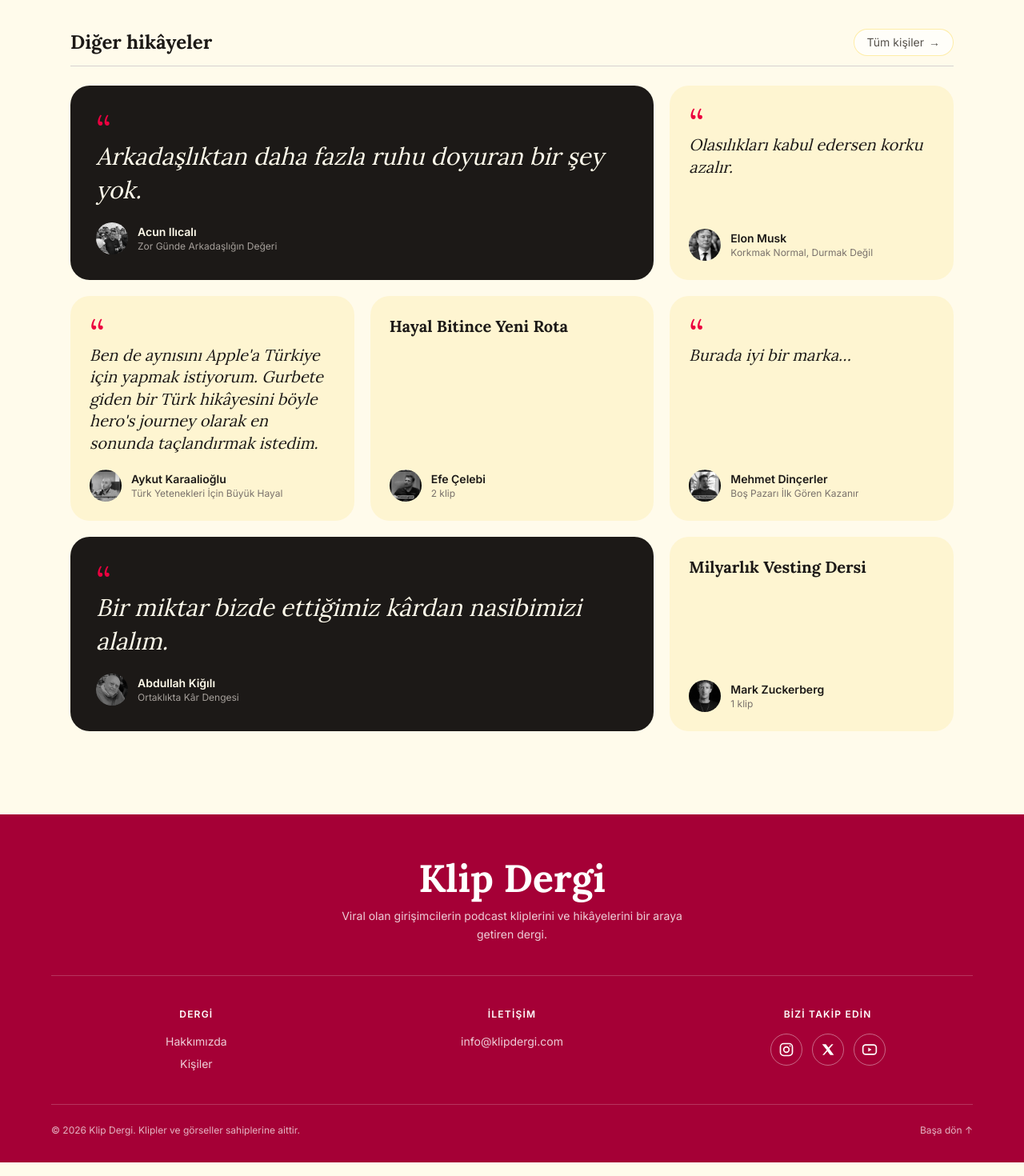
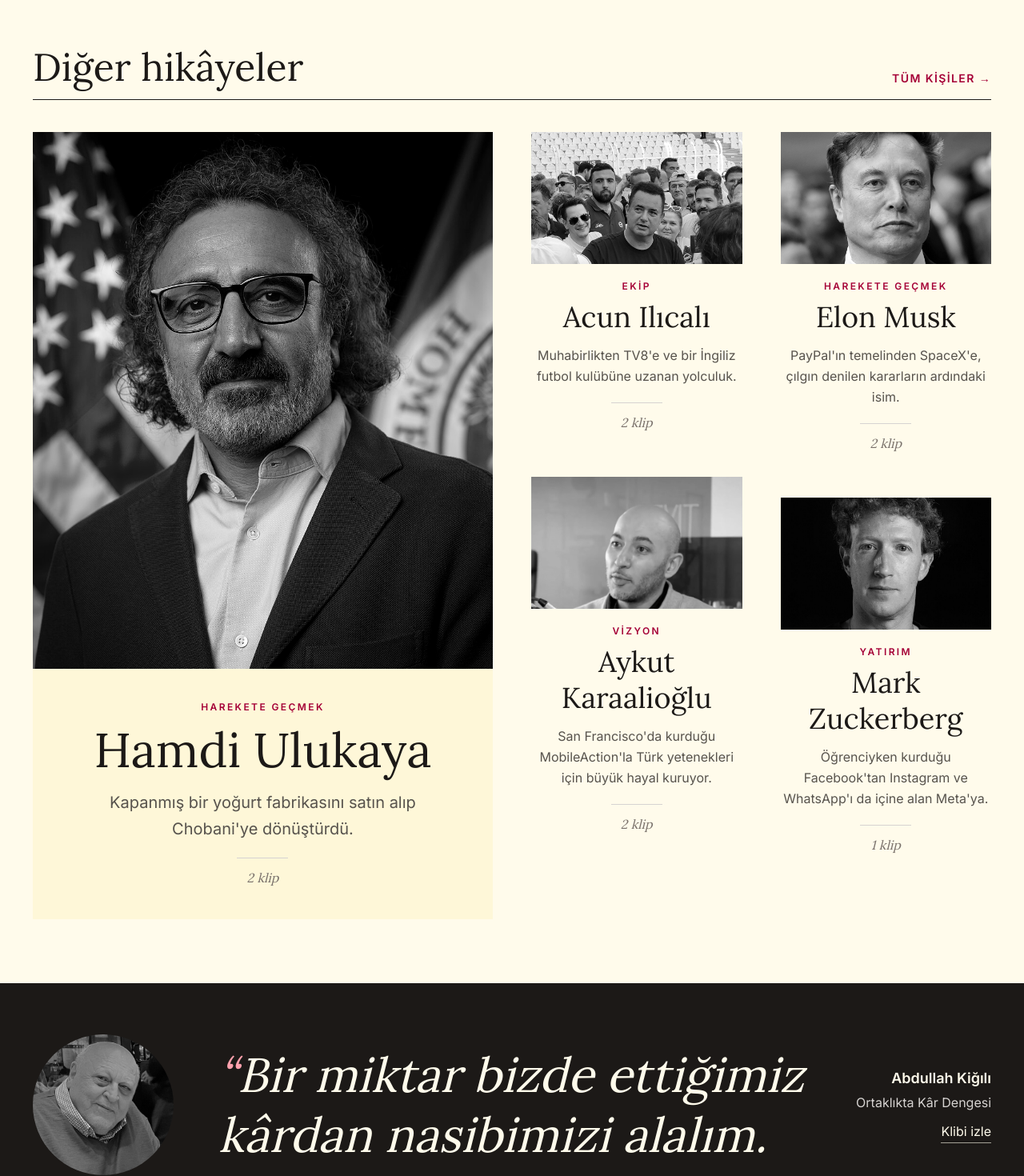
Before and after one commit to symkllci/klip-dergi, a Next.js app: page / in a window 1280 px wide. Shown: the part 1040-2510 px from the top of the page at 80% size. Built offline with nearby package versions, Linux system fonts and the light colour scheme.

Commit message:
Ana sayfaya öne çıkan hikâyeler, alıntı bandı ve hikâye albümü ekle

```diff
--- a/src/app/page.tsx
+++ b/src/app/page.tsx
@@ -1,9 +1,9 @@
 import Link from "next/link"; // Next.js'in sayfalar arası geçiş bileşenini getir.
 import { Lora } from "next/font/google"; // Google Fonts'tan serif (tırnaklı) başlık fontu.
 import { getAllPeople } from "@/lib/people"; // Bütün kişileri getiren tarif.
-import KlipKarti from "@/components/KlipKarti"; // Ortak kart bileşeni, kişiler sayfası da kullanıyor
 import Vitrin from "@/components/Vitrin"; // Kayan vitrin: tarayıcıda çalışan ("use client") bileşen
-import AlintiKarti from "@/components/AlintiKarti"; // Alıntı duvarı kartı (Diğer hikâyeler)
+import HikayeKarti from "@/components/HikayeKarti"; // Kutusuz hikâye kartı: görsel + konu + isim + kanca (3 düzen)
+import AlintiBandi from "@/components/AlintiBandi"; // Tam genişlik koyu alıntı bandı
 
 // Başlık fontu: dergi hissi versin diye serif (kaynak: Next.js Fonts belgesi).
 // latin-ext: Türkçe harfler (ş, ğ, ı, İ) için.
@@ -17,22 +17,31 @@ const baslikFontu = Lora({ subsets: ["latin", "latin-ext"], style: ["normal", "i
 export default function Home() {
   const kisiler = getAllPeople(); // Bütün kişileri al (şu an 12).
   const vitrin = kisiler.slice(0, 5); // Vitrin: ilk 5 kişi (0, 1, 2, 3, 4). slice'ın 2. sayısı dahil değil.
-  const digerleri = kisiler.slice(5); // Diğer hikâyeler: 5. sıradan sona kadar, vitrinde olmayanlar.
-  const one = digerleri[0]; // Öne çıkan: ortadaki büyük kart
-  const sol = digerleri.slice(1, 3); // 1 ve 2 numaralı kişiler (sol sütun)
-  const sag = digerleri.slice(3, 5); // 3 ve 4 numaralı kişiler (sağ sütun)
-  const alt = digerleri.slice(5); // 5'ten sona kadar (alttaki yatay kartlar)
-  // 4 kişiden fazlaysa albüm düzeni: elle yerleştirme yerine kartlar satır satır kendiliğinden dizilir
-  const albumMu = digerleri.length > 4;
+  // EDİTÖR SEÇİMİ: "Diğer hikâyeler"de kim görünsün? Adları (slug) buradan değiştirmek yeterli.
+  // Öne çıkan: soldaki büyük hikâye (6 sütun) · Yan: sağdaki 4 kart (soldan sağa, yukarıdan aşağı okunur)
+  const ONE_CIKAN = "hamdi-ulukaya";
+  const YAN = ["acun-ilicali", "elon-musk", "aykut-karaalioglu", "mark-zuckerberg"];
+  // Alıntı bandı da editör seçimi: Abdullah Kiğılı'nın sözü (kısa, tam cümle, bantta güçlü duruyor)
+  const BANT = "abdullah-kigili";
+
+  // slug → kişi. find = "şarta uyan ilkini bul". ?? = bulunamazsa sağdakini al
+  const kisiBul = (slug: string) => kisiler.find((kisi) => kisi.slug === slug);
+  const one = kisiBul(ONE_CIKAN) ?? kisiler[0];
+  // map ile 4 slug'ı 4 kişiye çevir · filter: yanlış yazılmış (bulunamayan) slug varsa listeden at
+  const yan = YAN.map(kisiBul).filter((kisi) => kisi !== undefined);
+
+  // Alıntı bandı: seçilen kişi. Bulunamazsa alıntısı olan ilk kişi (AlintiBandi alıntısız kişide zaten hiç çizilmez)
+  const alintiVar = (kisi: (typeof kisiler)[number]) => kisi.clips.some((klip) => klip.quote);
+  const bant = kisiBul(BANT) ?? kisiler.find(alintiVar);
 
   return (
     // Bütün sayfa: krem zemin (amber-50), koyu mürekkep rengi yazı (stone-900)
     <div className="min-h-screen bg-amber-50 text-stone-900">
-      {/* main artık dar değil: vitrin ekranın iki kenarına kadar uzansın diye.
-          Dar kutu (max-w-6xl) sadece başlığı ve "Diğer hikâyeler"i sarıyor */}
+      {/* main dar değil: dergi adı, vitrin, alıntı bandı ve hikâyeler ekranın tamamını kullanır.
+          Dar kutu (max-w-6xl) hiç kalmadı → bütün çizgiler aynı yerden başlayıp aynı yerde biter */}
       <main className="py-10">
-        {/* Dar kutu 1: dergi adı ve menü */}
-        <div className="mx-auto max-w-6xl px-6">
+        {/* Dergi adı ve menü: bölümlerle AYNI yan boşluk (clamp) → üstteki çizgi alttaki başlık çizgileriyle hizalı */}
+        <div className="px-[clamp(16px,3.2vw,56px)]">
         {/* Üst kısım: ortalanmış dergi adı. Lora italik: yumuşak, Colossus'tan farklı bir logo */}
         <header className="border-b-2 border-stone-900 pb-4">
           <h1 className={`${baslikFontu.className} text-center text-5xl font-bold italic sm:text-7xl`}>
@@ -67,72 +76,58 @@ export default function Home() {
             Dar kutunun DIŞINDA → tam genişlik (kenardan kenara) */}
         <Vitrin kisiler={vitrin} />
 
-        {/* Dar kutu 2: diğer hikâyeler, başlıkla aynı genişlikte */}
-        <div className="mx-auto max-w-6xl px-6">
-        {/* Diğer kişiler: başlık satırı ve kartlar */}
-        <section className="mt-14">
-          {/* id="hikayeler": menüdeki "Girişimci hikâyeleri" linki buraya iner */}
-          {/*  items-center: hap (pill) buton başlıkla aynı hizada dursun */}
-          <div id="hikayeler" className="mb-6 flex items-center justify-between border-b border-stone-300 pb-3">
-            <h2 className={`${baslikFontu.className} text-2xl font-bold`}>Diğer hikâyeler</h2>
-            {/* Hap buton: Kirinti gibi krem çerçeve. Fare gelince bordo dolar, ok sağa kayar (group-hover) */}
+        {/* Bölümlerin yan boşluğu: max-w (dar kutu) YOK. clamp(16px, 3.2vw, 56px) = ekranın %3,2'si,
+            ama en az 16px (telefon) en fazla 56px (geniş ekran) → sayfanın tamamı kullanılır */}
+
+        {/* 1. DİĞER HİKÂYELER: öne çıkan + yanında 4 hikâye */}
+        <section id="hikayeler" className="mt-20 px-[clamp(16px,3.2vw,56px)]">
+          {/* Başlık satırı: büyük Lora başlık, sağda bordo büyük harf link, altında koyu çizgi */}
+          <div className="flex items-end justify-between border-b border-stone-900 pb-4">
+            <h2 className={`${baslikFontu.className} text-3xl sm:text-5xl`}>Diğer hikâyeler</h2>
             <Link
               href="/kisiler"
-              className="group inline-flex items-center gap-1.5 rounded-full border border-amber-200/70 bg-white/70 px-4 py-1.5 text-sm text-stone-600 transition-colors hover:border-rose-800 hover:bg-rose-800 hover:text-white"
+              className="group text-sm font-semibold uppercase tracking-widest text-rose-800 hover:underline"
             >
-              Tüm kişiler
-              <span className="transition-transform group-hover:translate-x-1">→</span>
+              Tüm kişiler <span className="inline-block transition-transform group-hover:translate-x-1">→</span>
             </Link>
           </div>
 
-          {albumMu ? (
-            // ALINTI DUVARI (albüm): 📚 MDN CSS Grid · repeat(auto-fill, minmax(300px, 1fr))
-            // auto-fill = sığdığı kadar sütun aç · minmax = her sütun en az 300px, artan boşluk eşit paylaşılır
-            // Geniş ekran (1152px) → 3 sütun · tablet → 2 · telefon (375) → 1
-            // min(300px,100%): ekran 300px'ten darsa (ör. 320px telefon) kart taşmasın, ekran kadar olsun
-            // grid-flow-dense: geniş kart sığmazsa arkadaki küçük kart boşluğu doldursun (delik kalmasın)
-            <div className="grid grid-flow-dense grid-cols-[repeat(auto-fill,minmax(min(300px,100%),1fr))] gap-5">
-              {digerleri.map((kisi, sira) => (
-                // Her 5 karttan biri öne çıkan (0, 5, 10…): koyu ve 2 sütun.
-                // 7 kişide geniş ekran: [Acun ▬▬][Elon] · [Aykut][Efe][Mehmet] · [Abdullah ▬▬][Mark] → 3 dolu satır
-                <AlintiKarti key={kisi.slug} kisi={kisi} one={sira % 5 === 0} />
-              ))}
+          {/* 12 sütunlu ızgara: öne çıkan 6 sütun, yanında 3 + 3 sütunluk iki kolon.
+              lg (1024px+) → yan yana · md → öne çıkan tam satır, 4 kart 2'li · telefon → hepsi alt alta */}
+          <div className="mt-10 grid gap-x-12 gap-y-14 md:grid-cols-2 lg:grid-cols-12">
+            <div className="md:col-span-2 lg:col-span-6">
+              <HikayeKarti kisi={one} duzen="one" />
             </div>
-          ) : (
-            // 4 veya daha az kişi: eski dergi düzeni (ortada büyük, yanlarda küçük)
-            <>
-            {/* Üst: 3 sütun (geniş ekranda). Ortadaki sütun daha geniş: 1fr · 1.55fr · 1fr */}
-            <div className="grid gap-6 lg:grid-cols-[1fr_1.55fr_1fr]">
-              {/* Sol sütun: 2 küçük kart alt alta */}
-              <div className="flex flex-col gap-6">
-                {sol.map((kisi) => (
-                  <KlipKarti key={kisi.slug} kisi={kisi} klip={kisi.clips[0]} />
+            {/* İki kolon. Satır satır okunsun diye: 1. kolon = 1. ve 3. kişi, 2. kolon = 2. ve 4. kişi
+                → üst satır: Acun, Elon · alt satır: Aykut, Mark */}
+            {[[yan[0], yan[2]], [yan[1], yan[3]]].map((kolon, k) => (
+              <div key={k} className="flex flex-col gap-14 lg:col-span-3">
+                {/* filter(Boolean): 4'ten az kişi seçildiyse boş yerleri atla */}
+                {kolon.filter(Boolean).map((kisi) => (
+                  <HikayeKarti key={kisi.slug} kisi={kisi} duzen="orta" />
                 ))}
               </div>
+            ))}
+          </div>
+        </section>
 
-              {/* Orta: öne çıkan büyük kart. Telefonda en üstte (order-first) */}
-              <div className="order-first lg:order-none">
-                <KlipKarti kisi={one} klip={one.clips[0]} boyut="buyuk" />
-              </div>
+        {/* 2. ALINTI BANDI: sayfada BİR alıntı, tam genişlik koyu bant (alıntısı olan kişi yoksa hiç çıkmaz) */}
+        {bant && <AlintiBandi kisi={bant} />}
 
-              {/* Sağ sütun: 2 küçük kart alt alta */}
-              <div className="flex flex-col gap-6">
-                {sag.map((kisi) => (
-                  <KlipKarti key={kisi.slug} kisi={kisi} klip={kisi.clips[0]} />
-                ))}
-              </div>
-            </div>
-
-            {/* Alt: yatay kartlar, orta ekranda 2 yan yana */}
-            <div className="mt-6 grid gap-6 md:grid-cols-2">
-              {alt.map((kisi) => (
-                <KlipKarti key={kisi.slug} kisi={kisi} klip={kisi.clips[0]} boyut="yatay" />
-              ))}
-            </div>
-            </>
-          )}
+        {/* 3. BÜTÜN HİKÂYELER: albüm. 📚 MDN CSS Grid · repeat(auto-fill, minmax(230px, 1fr))
+            auto-fill = sığdığı kadar sütun aç · minmax = her sütun en az 230px · kişi eklenince yeni satır açılır, ek kod gerekmez */}
+        <section className="mt-20 px-[clamp(16px,3.2vw,56px)]">
+          <div className="flex items-end justify-between border-b border-stone-900 pb-4">
+            <h2 className={`${baslikFontu.className} text-3xl sm:text-5xl`}>Bütün hikâyeler</h2>
+            <p className="text-sm font-semibold uppercase tracking-widest text-rose-800">{kisiler.length} kişi</p>
+          </div>
+          {/* min(230px,100%): çok dar ekranda taşmasın */}
+          <div className="mt-10 grid grid-cols-[repeat(auto-fill,minmax(min(230px,100%),1fr))] gap-x-12 gap-y-14">
+            {kisiler.map((kisi) => (
+              <HikayeKarti key={kisi.slug} kisi={kisi} duzen="album" />
+            ))}
+          </div>
         </section>
-        </div>
       </main>
     </div>
   );
--- /dev/null
+++ b/src/components/AlintiBandi.tsx
@@ -0,0 +1,44 @@
+import Image from "next/image"; // Next.js'in resim bileşeni
+import type { Person } from "@/types"; // Kişi kalıbı
+
+// Alıntı bandı: ekranın iki kenarına kadar uzanan koyu bant. Sayfada BİR alıntı, büyük.
+// Solda yuvarlak siyah-beyaz görsel · ortada kişinin klipteki sözü (italik Lora) · sağda isim, klip başlığı, "Klibi izle"
+// Alıntısı olmayan kişi gelirse hiç çizilmez (uydurma söz yok)
+export default function AlintiBandi({ kisi }: { kisi: Person }) {
+  const klip = kisi.clips.find((k) => k.quote); // Alıntısı olan ilk klip
+  if (!klip) return null; // Alıntı yoksa bant yok
+  const resim = kisi.photo?.src ?? klip.cover; // Fotoğraf yoksa reel kapağı
+
+  return (
+    <section className="mt-20 bg-stone-900 px-[clamp(16px,3.2vw,56px)] py-16 text-amber-50">
+      {/* Telefonda alt alta, geniş ekranda 3 parça yan yana (görsel · alıntı · künye) */}
+      <figure className="flex flex-col gap-8 md:flex-row md:items-center md:gap-14">
+        <div className="relative h-32 w-32 shrink-0 overflow-hidden rounded-full md:h-44 md:w-44">
+          <Image src={resim} alt="" fill sizes="176px" className="object-cover grayscale" />
+        </div>
+
+        {/* blockquote = "bu başkasının sözü". Tırnak süs (aria-hidden) */}
+        <blockquote className="flex-1 font-serif text-3xl italic leading-tight sm:text-5xl lg:text-6xl">
+          <span aria-hidden="true" className="text-rose-300">
+            “
+          </span>
+          {klip.quote}
+        </blockquote>
+
+        {/* Künye: kim söyledi, hangi klipte. Sağa yaslı (geniş ekranda) */}
+        <figcaption className="shrink-0 md:text-right">
+          <p className="text-lg font-semibold">{kisi.name}</p>
+          <p className="mt-1 text-stone-300">{klip.title}</p>
+          <a
+            href={klip.url}
+            target="_blank"
+            rel="noopener noreferrer"
+            className="mt-3 inline-block border-b border-amber-50/60 pb-0.5 transition-colors hover:border-rose-300 hover:text-rose-300"
+          >
+            Klibi izle
+          </a>
+        </figcaption>
+      </figure>
+    </section>
+  );
+}
--- a/src/components/AlintiKarti.tsx
+++ /dev/null
@@ -1,61 +0,0 @@
-import Image from "next/image"; // Next.js'in resim bileşeni
-import Link from "next/link"; // Site içi sayfalara geçiş
-import type { Person } from "@/types"; // Kişi kalıbı
-
-// Alıntı duvarındaki tek kart: kişinin klipten bir cümlesi büyük ve italik,
-// altında yuvarlak küçük resim + isim + klip başlığı. Tıklayınca kişi sayfası açılır.
-// one = true → öne çıkan kart: koyu zemin, 2 sütun genişliğinde, yazısı büyük (duvar düz görünmesin)
-export default function AlintiKarti({ kisi, one = false }: { kisi: Person; one?: boolean }) {
-  // Alıntısı olan ilk klip. Yoksa (Efe, Mark) ilk klip
-  const alintili = kisi.clips.find((klip) => klip.quote);
-  const klip = alintili ?? kisi.clips[0]; // ?? = "soldaki yoksa sağdakini al"
-  // Yuvarlak resim: Wikipedia fotoğrafı varsa o, yoksa reel kapağı
-  const resim = kisi.photo?.src ?? klip.cover;
-
-  return (
-    <Link
-      href={`/kisiler/${kisi.slug}`}
-      // flex-col + justify-between: alıntı üstte, isim satırı HEP en altta → aynı satırdaki kartlar aynı boyda ve hizalı
-      // md:col-span-2: öne çıkan kart orta ekrandan itibaren 2 sütun kaplar (telefonda tek sütun, taşmaz)
-      className={`group flex h-full flex-col justify-between rounded-3xl p-6 transition duration-300 hover:-translate-y-1 hover:shadow-xl hover:shadow-rose-900/15 ${
-        one ? "bg-stone-900 text-amber-50 md:col-span-2 md:p-8" : "bg-amber-100/70 text-stone-900"
-      }`}
-    >
-      <div>
-      {alintili ? (
-        // Alıntı VAR: büyük bordo tırnak + kişinin kendi sözü (blockquote = "bu başkasının sözü")
-        <>
-          <span aria-hidden="true" className="block font-serif text-5xl leading-none text-rose-600">
-            “
-          </span>
-          <blockquote className={`-mt-3 font-serif italic leading-snug ${one ? "text-2xl sm:text-3xl" : "text-xl"}`}>
-            {alintili.quote}
-          </blockquote>
-        </>
-      ) : (
-        // Alıntı YOK: tırnak koymuyoruz (uydurma söz olmasın). Yerine klip başlığı
-        <p className={`font-serif font-bold leading-snug ${one ? "text-2xl sm:text-3xl" : "text-xl"}`}>{klip.title}</p>
-      )}
-      </div>
-
-      {/* Alt satır: yuvarlak resim + isim + klip başlığı / klip sayısı */}
-      <div className="mt-5 flex items-center gap-3">
-        <div className="relative h-10 w-10 shrink-0 overflow-hidden rounded-full">
-          <Image
-            src={resim}
-            alt="" // Süs: isim hemen yanında yazıyor, ekran okuyucu iki kez okumasın
-            fill
-            sizes="40px"
-            className="object-cover grayscale"
-          />
-        </div>
-        <div className="min-w-0">
-          <p className="text-sm font-semibold transition-colors group-hover:text-rose-600">{kisi.name}</p>
-          <p className={`truncate text-xs ${one ? "text-stone-400" : "text-stone-500"}`}>
-            {alintili ? klip.title : `${kisi.clips.length} klip`}
-          </p>
-        </div>
-      </div>
-    </Link>
-  );
-}
--- /dev/null
+++ b/src/components/HikayeKarti.tsx
@@ -0,0 +1,78 @@
+import Image from "next/image"; // Next.js'in resim bileşeni
+import Link from "next/link"; // Site içi sayfalara geçiş
+import type { Person } from "@/types"; // Kişi kalıbı
+
+// Hikâye kartı: KUTU YOK (Colossus gibi). Üstte siyah-beyaz görsel, altında konu, isim, kanca, klip sayısı.
+// 3 düzen:
+//  "one"   → öne çıkan: büyük dikey görsel + altında krem panel, her şey ortalı, isim çok büyük
+//  "orta"  → öne çıkanın yanındaki kolonlar: yatay (16:10) görsel, yazılar ortalı
+//  "album" → Bütün hikâyeler albümü: kare görsel, yazılar sola yaslı
+type Duzen = "one" | "orta" | "album";
+
+export default function HikayeKarti({ kisi, duzen = "album" }: { kisi: Person; duzen?: Duzen }) {
+  const klip = kisi.clips[0]; // Konu ve (fotoğraf yoksa) kapak için ilk klip
+  // Görsel: Wikipedia fotoğrafı varsa o, yoksa reel kapağı
+  const fotografVar = Boolean(kisi.photo);
+  const resim = kisi.photo?.src ?? klip.cover;
+  const ortali = duzen !== "album";
+
+  // Görsel kutusunun oranı ve sizes (tarayıcıya "ekranda bu genişlikte" demek)
+  const kutu = duzen === "one" ? "aspect-[6/7]" : duzen === "orta" ? "aspect-[16/10]" : "aspect-square";
+  const sizes =
+    duzen === "one"
+      ? "(min-width: 1024px) 50vw, 100vw"
+      : duzen === "orta"
+        ? "(min-width: 1024px) 25vw, (min-width: 640px) 50vw, 100vw"
+        : "(min-width: 1024px) 20vw, (min-width: 640px) 33vw, 100vw";
+
+  return (
+    <Link href={`/kisiler/${kisi.slug}`} className="group block">
+      {/* Görsel: siyah-beyaz (grayscale), kutuyu doldurur (object-cover).
+          Fotoğraf: object-[50%_25%] = yatayda orta, dikeyde üstten %25 → portrelerde saçın üstü de sığar (Elon, Mark),
+          Acun'un kalabalık fotoğrafında hem tribün hem yüzü görünür
+          Reel kapağı: kenarlarında siyah/beyaz çerçeve var → biraz büyüt (scale-[1.15]) çerçeve dışarıda kalsın,
+          dikeyde %40'a odaklan → kafa kesilmeden yüz sığar · kare albümde daha çok büyüt (scale-125), üstteki yazı görünmesin */}
+      <div className={`relative overflow-hidden bg-stone-900 ${kutu}`}>
+        <Image
+          src={resim}
+          alt="" // Süs: isim hemen altında yazıyor
+          fill
+          sizes={sizes}
+          loading="lazy"
+          className={`object-cover grayscale transition-transform duration-500 ${
+            fotografVar
+              ? "object-[50%_25%] group-hover:scale-105"
+              : duzen === "album"
+                ? "scale-125 group-hover:scale-[1.3]"
+                : "scale-[1.15] object-[50%_40%] group-hover:scale-[1.2]"
+          }`}
+        />
+      </div>
+
+      {/* Yazılar. Öne çıkanda krem panel (bg-amber-100/50) */}
+      <div className={`${ortali ? "text-center" : ""} ${duzen === "one" ? "bg-amber-100/50 px-6 py-10" : "pt-5"}`}>
+        <p className="text-xs font-semibold uppercase tracking-[0.2em] text-rose-800">{klip.topic}</p>
+        <h3
+          className={`mt-2 font-serif leading-tight transition-colors group-hover:text-rose-800 ${
+            duzen === "one" ? "text-5xl sm:text-6xl" : duzen === "orta" ? "text-3xl sm:text-4xl" : "text-2xl sm:text-3xl"
+          }`}
+        >
+          {kisi.name}
+        </h3>
+        {/* Kanca: tek cümlelik tanıtım */}
+        <p className={`mt-3 leading-relaxed text-stone-600 ${duzen === "one" ? "mx-auto max-w-md text-xl" : "text-base"}`}>
+          {kisi.dek}
+        </p>
+        {/* Ortalı düzende: ince kısa çizgi + italik klip sayısı · albümde: küçük düz yazı */}
+        {ortali ? (
+          <>
+            <span className="mx-auto mt-5 block h-px w-16 bg-stone-300" />
+            <p className="mt-3 font-serif italic text-stone-500">{kisi.clips.length} klip</p>
+          </>
+        ) : (
+          <p className="mt-3 text-sm text-stone-500">{kisi.clips.length} klip</p>
+        )}
+      </div>
+    </Link>
+  );
+}
```
